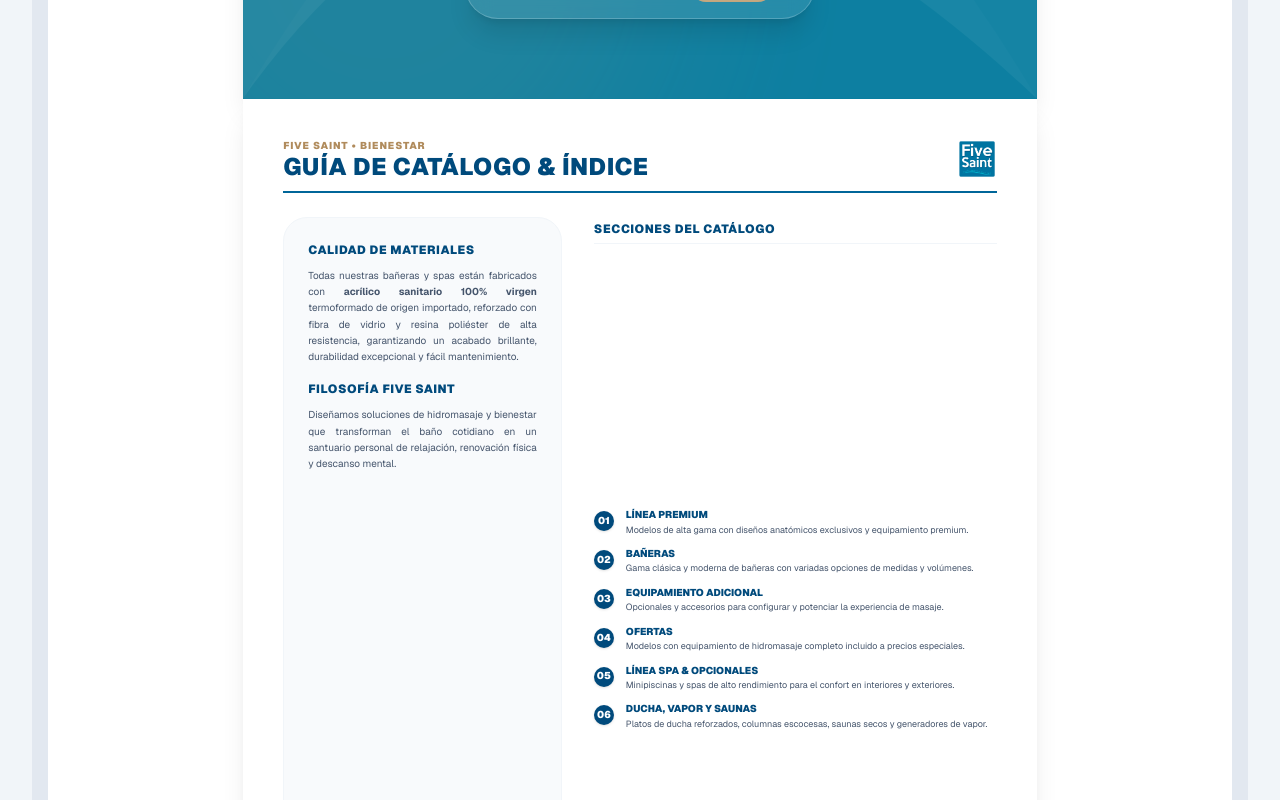
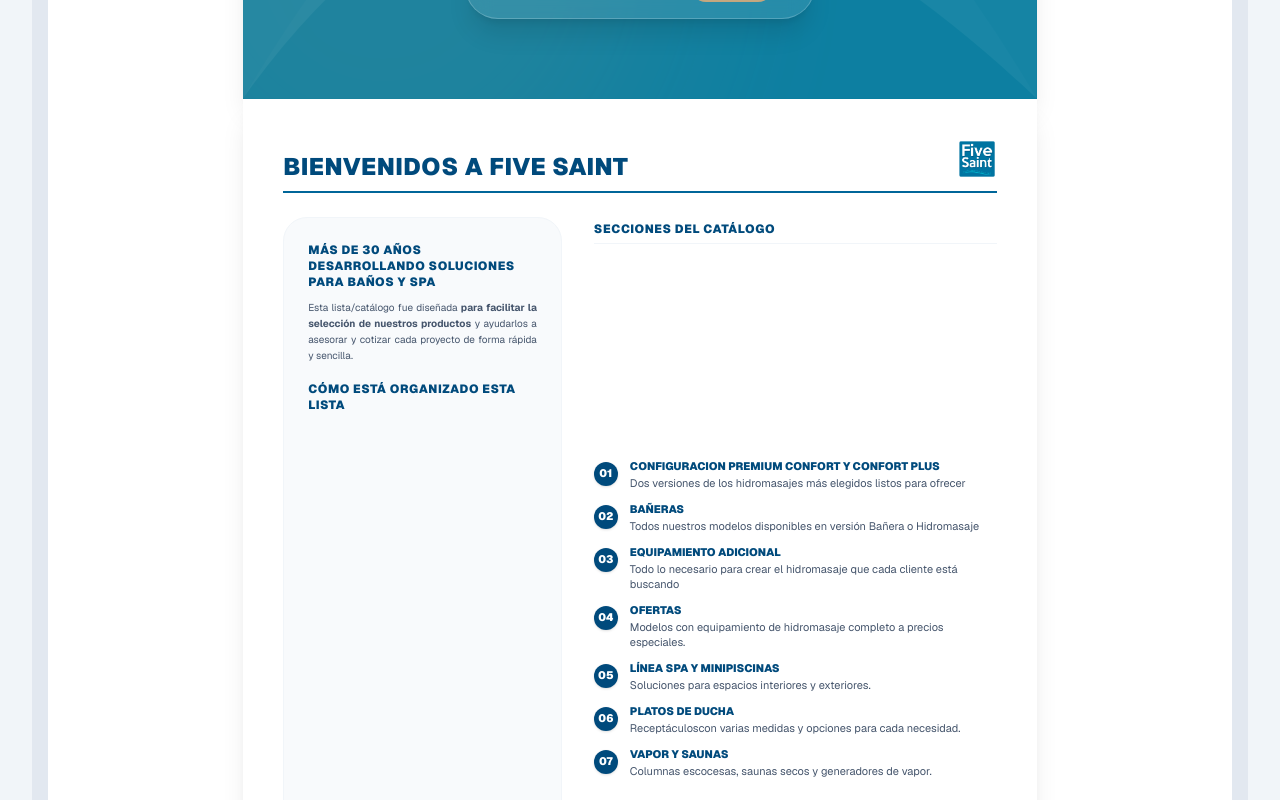
Before and after one commit to yoelzoff98/FiveSaint, a Next.js app: page /admin-FiveSaint/lista-de-precios in a window 1280 px wide. Shown: the part 1160-1960 px from the top of the page. Built offline with nearby package versions, Linux system fonts and the light colour scheme.

Commit message:
Modificacion de Textos

```diff
--- a/src/components/pdf/PriceListPdf.tsx
+++ b/src/components/pdf/PriceListPdf.tsx
@@ -177,8 +177,7 @@
         {/* Header */}
         <div className="border-b-2 border-[#006699] pb-3 shrink-0 flex justify-between items-end">
           <div>
-            <span className="text-[10px] font-black text-[#b08b5c] uppercase tracking-widest block mb-0.5">FIVE SAINT • BIENESTAR</span>
-            <h1 className="text-2xl font-black text-[#004a7c] uppercase tracking-wide leading-none">GUÍA DE CATÁLOGO & ÍNDICE</h1>
+            <h1 className="text-2xl font-black text-[#004a7c] uppercase tracking-wide leading-none">Bienvenidos a Five Saint</h1>
           </div>
           <img src="/logo.png" alt="Five Saint Logo" className="h-10 object-contain" />
         </div>
@@ -188,13 +187,12 @@
           {/* Left Column (Brand info and Quality) */}
           <div className="col-span-5 bg-slate-50 border border-slate-100 rounded-3xl p-6 flex flex-col justify-between">
             <div>
-              <h3 className="text-xs font-black text-[#004a7c] uppercase tracking-wider mb-2.5">CALIDAD DE MATERIALES</h3>
+              <h3 className="text-xs font-black text-[#004a7c] uppercase tracking-wider mb-2.5">Más de 30 años desarrollando soluciones para baños y Spa</h3>
               <p className="text-[10px] text-slate-600 leading-relaxed text-justify mb-4">
-                Todas nuestras bañeras y spas están fabricados con <strong>acrílico sanitario 100% virgen</strong> termoformado de origen importado, reforzado con fibra de vidrio y resina poliéster de alta resistencia, garantizando un acabado brillante, durabilidad excepcional y fácil mantenimiento.
+                Esta lista/catálogo fue diseñada <strong >para facilitar la selección de nuestros productos</strong> y ayudarlos a asesorar y cotizar cada proyecto de forma rápida y sencilla.
               </p>
-              <h3 className="text-xs font-black text-[#004a7c] uppercase tracking-wider mb-2.5">FILOSOFÍA FIVE SAINT</h3>
+              <h3 className="text-xs font-black text-[#004a7c] uppercase tracking-wider mb-2.5">Cómo está organizado esta lista</h3>
               <p className="text-[10px] text-slate-600 leading-relaxed text-justify">
-                Diseñamos soluciones de hidromasaje y bienestar que transforman el baño cotidiano en un santuario personal de relajación, renovación física y descanso mental.
               </p>
             </div>
 
@@ -229,7 +227,6 @@
                 </div>
                 <div>
                   <span className="text-[9px] font-black text-slate-700 block leading-tight">PRODUCCIÓN NACIONAL</span>
-                  <span className="text-[8px] text-slate-500 block">Tecnología y diseño de vanguardia</span>
                 </div>
               </div>
             </div>
@@ -241,50 +238,58 @@
             <div className="flex-grow flex flex-col gap-3 justify-center">
               {/* Item 1 */}
               <div className="flex gap-3">
-                <div className="w-5 h-5 rounded-full bg-[#004a7c] text-white flex items-center justify-center font-black text-[10px] shrink-0 shadow-sm mt-0.5">01</div>
+                <div className="w-6 h-6 rounded-full bg-[#004a7c] text-white flex items-center justify-center font-black text-[11px] shrink-0 shadow-sm mt-0.5">01</div>
                 <div>
-                  <h4 className="text-[10px] font-black text-[#004a7c] uppercase leading-tight">Línea Premium</h4>
-                  <p className="text-[9px] text-slate-600 leading-snug mt-0.5">Modelos de alta gama con diseños anatómicos exclusivos y equipamiento premium.</p>
+                  <h4 className="text-[11px] font-black text-[#004a7c] uppercase leading-tight">Configuracion Premium  <strong> Confort y Confort Plus</strong> </h4>
+                  <p className="text-[11px] text-slate-600 leading-snug mt-0.5">Dos versiones de los hidromasajes más elegidos listos para ofrecer</p>
                 </div>
               </div>
               {/* Item 2 */}
               <div className="flex gap-3">
-                <div className="w-5 h-5 rounded-full bg-[#004a7c] text-white flex items-center justify-center font-black text-[10px] shrink-0 shadow-sm mt-0.5">02</div>
+                <div className="w-6 h-6 rounded-full bg-[#004a7c] text-white flex items-center justify-center font-black text-[11px] shrink-0 shadow-sm mt-0.5">02</div>
                 <div>
-                  <h4 className="text-[10px] font-black text-[#004a7c] uppercase leading-tight">Bañeras</h4>
-                  <p className="text-[9px] text-slate-600 leading-snug mt-0.5">Gama clásica y moderna de bañeras con variadas opciones de medidas y volúmenes.</p>
+                  <h4 className="text-[11px] font-black text-[#004a7c] uppercase leading-tight">Bañeras</h4>
+                  <p className="text-[11px] text-slate-600 leading-snug mt-0.5">Todos nuestros modelos disponibles en versión Bañera o Hidromasaje</p>
                 </div>
               </div>
               {/* Item 3 */}
               <div className="flex gap-3">
-                <div className="w-5 h-5 rounded-full bg-[#004a7c] text-white flex items-center justify-center font-black text-[10px] shrink-0 shadow-sm mt-0.5">03</div>
+                <div className="w-6 h-6 rounded-full bg-[#004a7c] text-white flex items-center justify-center font-black text-[11px] shrink-0 shadow-sm mt-0.5">03</div>
                 <div>
-                  <h4 className="text-[10px] font-black text-[#004a7c] uppercase leading-tight">Equipamiento Adicional</h4>
-                  <p className="text-[9px] text-slate-600 leading-snug mt-0.5">Opcionales y accesorios para configurar y potenciar la experiencia de masaje.</p>
+                  <h4 className="text-[11px] font-black text-[#004a7c] uppercase leading-tight">Equipamiento Adicional</h4>
+                  <p className="text-[11px] text-slate-600 leading-snug mt-0.5">Todo lo necesario para crear el hidromasaje que cada cliente está buscando</p>
                 </div>
               </div>
               {/* Item 4 */}
               <div className="flex gap-3">
-                <div className="w-5 h-5 rounded-full bg-[#004a7c] text-white flex items-center justify-center font-black text-[10px] shrink-0 shadow-sm mt-0.5">04</div>
+                <div className="w-6 h-6 rounded-full bg-[#004a7c] text-white flex items-center justify-center font-black text-[11px] shrink-0 shadow-sm mt-0.5">04</div>
                 <div>
-                  <h4 className="text-[10px] font-black text-[#004a7c] uppercase leading-tight">Ofertas</h4>
-                  <p className="text-[9px] text-slate-600 leading-snug mt-0.5">Modelos con equipamiento de hidromasaje completo incluido a precios especiales.</p>
+                  <h4 className="text-[11px] font-black text-[#004a7c] uppercase leading-tight">Ofertas</h4>
+                  <p className="text-[11px] text-slate-600 leading-snug mt-0.5">Modelos con equipamiento de hidromasaje completo a precios especiales.</p>
                 </div>
               </div>
               {/* Item 5 */}
               <div className="flex gap-3">
-                <div className="w-5 h-5 rounded-full bg-[#004a7c] text-white flex items-center justify-center font-black text-[10px] shrink-0 shadow-sm mt-0.5">05</div>
+                <div className="w-6 h-6 rounded-full bg-[#004a7c] text-white flex items-center justify-center font-black text-[11px] shrink-0 shadow-sm mt-0.5">05</div>
                 <div>
-                  <h4 className="text-[10px] font-black text-[#004a7c] uppercase leading-tight">Línea Spa & Opcionales</h4>
-                  <p className="text-[9px] text-slate-600 leading-snug mt-0.5">Minipiscinas y spas de alto rendimiento para el confort en interiores y exteriores.</p>
+                  <h4 className="text-[11px] font-black text-[#004a7c] uppercase leading-tight">Línea Spa y Minipiscinas</h4>
+                  <p className="text-[11px] text-slate-600 leading-snug mt-0.5">Soluciones para espacios interiores y exteriores.</p>
                 </div>
               </div>
               {/* Item 6 */}
               <div className="flex gap-3">
-                <div className="w-5 h-5 rounded-full bg-[#004a7c] text-white flex items-center justify-center font-black text-[10px] shrink-0 shadow-sm mt-0.5">06</div>
+                <div className="w-6 h-6 rounded-full bg-[#004a7c] text-white flex items-center justify-center font-black text-[11px] shrink-0 shadow-sm mt-0.5">06</div>
                 <div>
-                  <h4 className="text-[10px] font-black text-[#004a7c] uppercase leading-tight">Ducha, Vapor y Saunas</h4>
-                  <p className="text-[9px] text-slate-600 leading-snug mt-0.5">Platos de ducha reforzados, columnas escocesas, saunas secos y generadores de vapor.</p>
+                  <h4 className="text-[11px] font-black text-[#004a7c] uppercase leading-tight">Platos de Ducha</h4>
+                  <p className="text-[11px] text-slate-600 leading-snug mt-0.5">Receptáculoscon varias medidas y opciones para cada necesidad.</p>
+                </div>
+              </div>
+              {/* Item 7 */}
+              <div className="flex gap-3">
+                <div className="w-6 h-6 rounded-full bg-[#004a7c] text-white flex items-center justify-center font-black text-[11px] shrink-0 shadow-sm mt-0.5">07</div>
+                <div>
+                  <h4 className="text-[11px] font-black text-[#004a7c] uppercase leading-tight">Vapor y Saunas</h4>
+                  <p className="text-[11px] text-slate-600 leading-snug mt-0.5">Columnas escocesas, saunas secos y generadores de vapor.</p>
                 </div>
               </div>
             </div>
@@ -396,7 +401,7 @@
                 {/* Top Header */}
                 <div className="border-b border-slate-200 pb-2 mb-3 shrink-0 flex justify-between items-end">
                   <div>
-                    <h1 className="text-2xl font-black text-[#006699] uppercase tracking-wide">Bañeras Premium </h1>
+                    <h1 className="text-2xl font-black text-[#006699] uppercase tracking-wide">Bañeras: Configuraciones Premium </h1>
                   </div>
                   <div className="flex items-center gap-4">
                     <img src="/logo.png" alt="Five Saint Logo" className="h-16 object-contain" />
```
